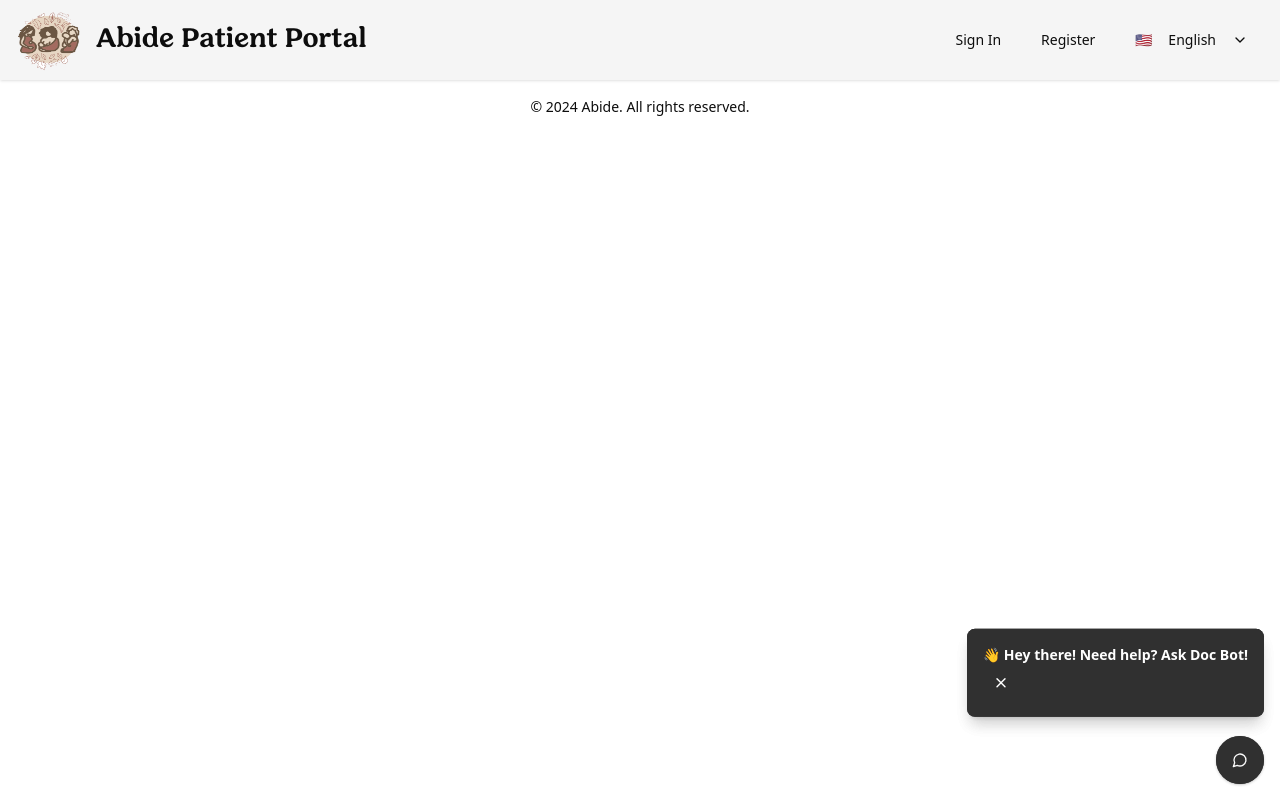
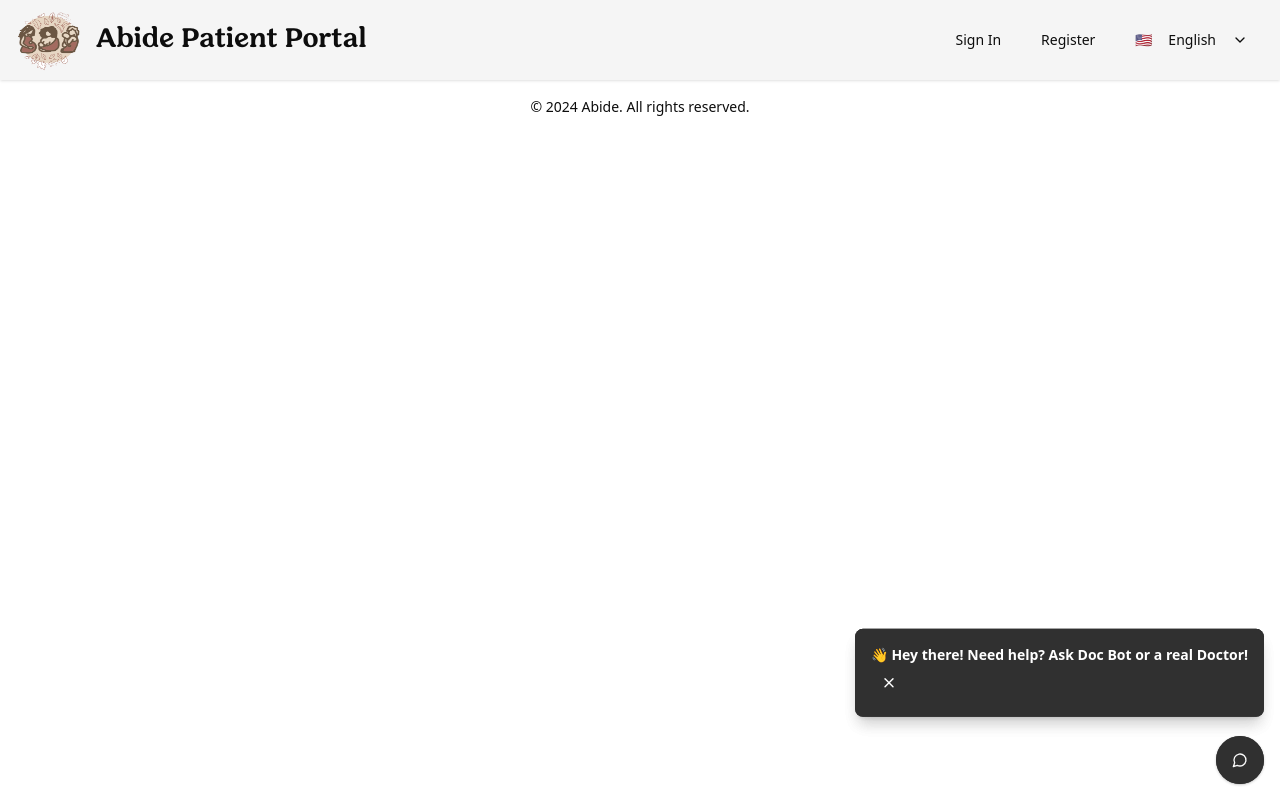
Before and after one commit to cfgtexas24/Team-18, a Next.js app in the folder client/: page /chat-bot in a window 1280 px wide. Built offline with nearby package versions, Linux system fonts and the light colour scheme.

Commit message:
added changes to chat bot

```diff
--- a/client/src/components/chat-bot.jsx
+++ b/client/src/components/chat-bot.jsx
@@ -85,7 +85,7 @@ export default function ChatBotComponent() {
     <div className="fixed bottom-4 right-4 z-50">
       {showPopup && ( // Popup logic
         <div className="fixed bottom-20 right-4 z-10 animate-bounce rounded-lg bg-primary p-4 text-white shadow-lg">
-          <p className="text-sm font-semibold">👋 Hey there! Need help? Ask Doc Bot!</p>
+          <p className="text-sm font-semibold">👋 Hey there! Need help? Ask Doc Bot or a real Doctor!</p>
           <Button
             variant="ghost"
             size="icon"
@@ -120,7 +120,7 @@ export default function ChatBotComponent() {
                 </>
               ) : (
                 <h3 className="font-semibold">
-                  {isChatWithAI ? 'Ask Doc Bot' : 'Select a Doctor'}
+                  {isChatWithAI ? 'Ask Doc Bot(AI)' : 'Select a Doctor'}
                 </h3>
               )}
             </div>
@@ -143,7 +143,7 @@ export default function ChatBotComponent() {
                 </SelectContent>
               </Select>
               <Button onClick={handleAIChat} className="mt-4 w-full">
-                Ask Doc Bot
+                Ask Doc Bot(AI)
               </Button>
             </div>
           ) : (
```
